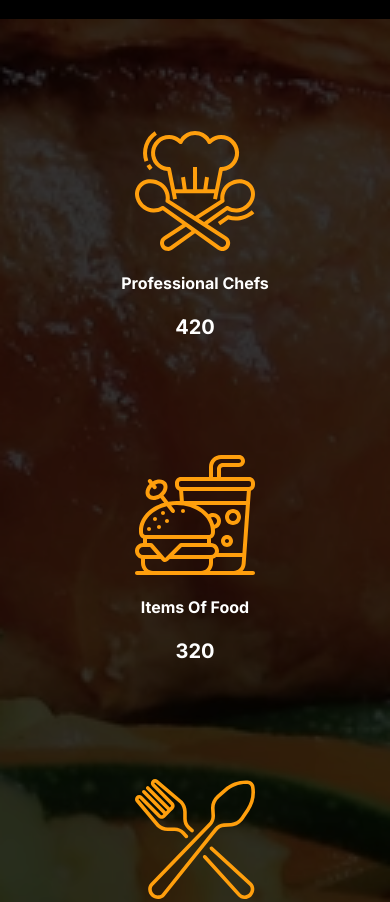
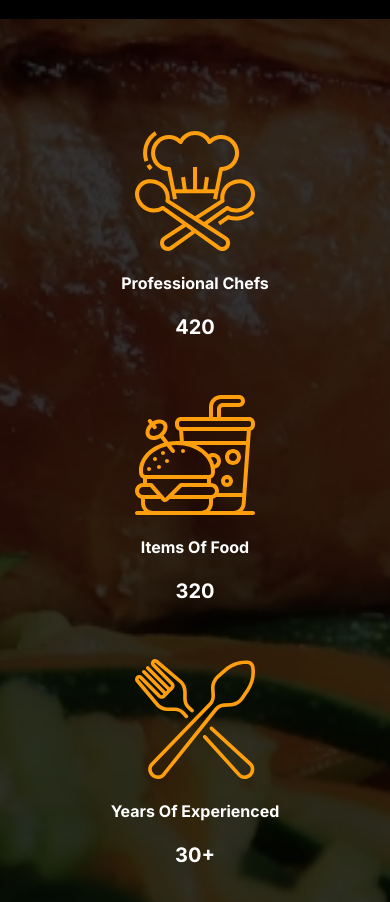
Before and after one commit to SojoodAsfour/Restaurant-project, a website: page index.html in a window 390 px wide. Shown: the part 4480-5382 px from the top of the page. Drawn offline with Linux system fonts and the light colour scheme.

Commit message:
edit stats section - home page

```diff
--- a/index.html
+++ b/index.html
@@ -345,7 +345,7 @@
             class="stats relative bg-[url('./../img/home/stats-img/backgroundImg.webp')] bg-cover bg-center bg-no-repeat py-28">
             <div class="absolute inset-0 bg-black/80"></div>
             <div class="container px-6 md:px-0 relative z-10">
-                <div class="grid grid-cols-1 md:grid-cols-2 lg:grid-cols-4 gap-29 xl:gap-40.5">
+                <div class="grid grid-cols-1 md:grid-cols-2 lg:grid-cols-4 gap-14 md:gap-29 xl:gap-40.5">
                     <div class="stats_box group">
                         <img src="./assets/img/home/stats-img/ProfessionalChefs.svg" alt="Professional Chefs icon"
                             class="stats-img" />
```
Also changed, not shown: assets/css/output.css.
